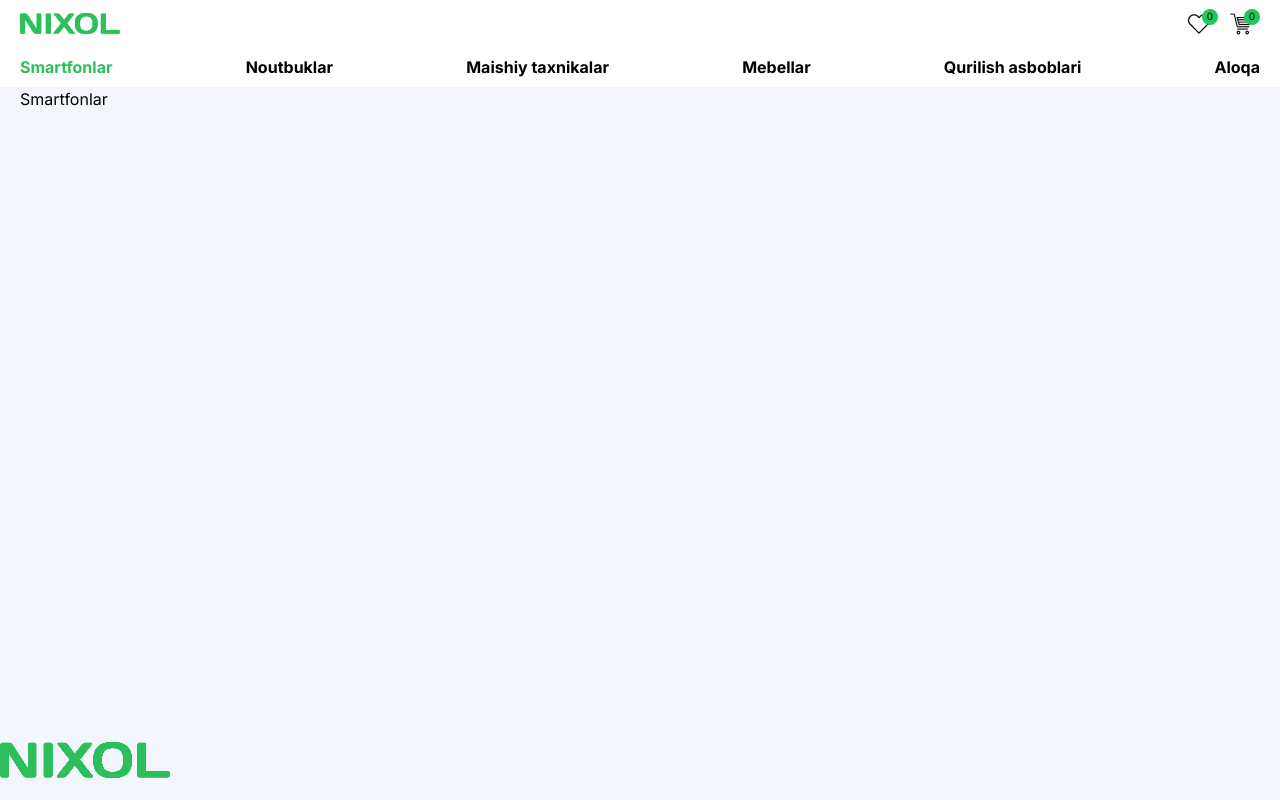
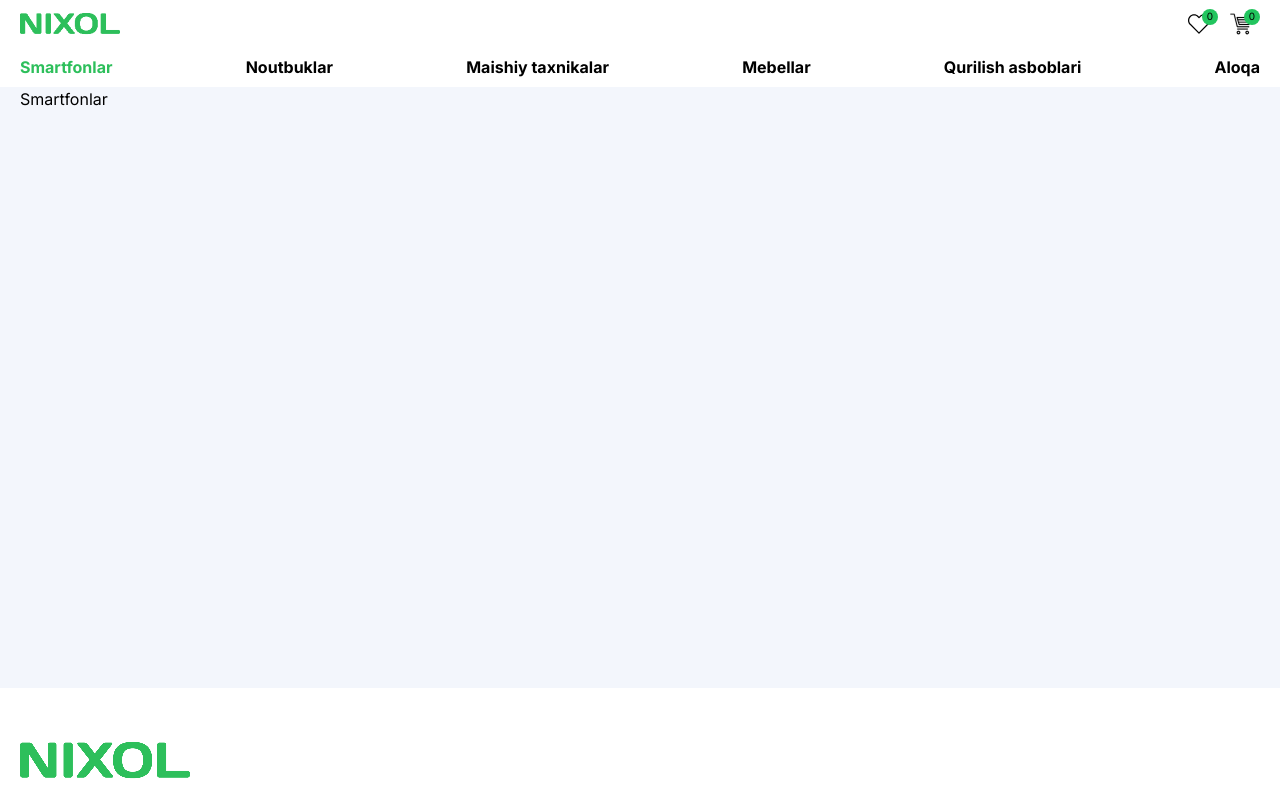
Before and after one commit to Bahromjonov/Nixol-kredit-dokoni, a React (Vite) app: page /smartfonlar in a window 1280 px wide. Built offline with nearby package versions, Linux system fonts and the light colour scheme.

Commit message:
added footer container end bg-color

```diff
--- a/src/components/Footer.jsx
+++ b/src/components/Footer.jsx
@@ -4,8 +4,8 @@ import React from 'react'
 import logo from '../assets/images/Nixol.png'
 const Footer = () => {
     return (
-        <section >
-            <div>
+        <section className='bg-white'>
+            <div className='main-container mt-8'>
                 <img src={logo} alt="logo image" />
             </div>
         </section>
--- a/src/layouts/MainRootLayout.jsx
+++ b/src/layouts/MainRootLayout.jsx
@@ -14,7 +14,7 @@ const MainRootLayout = ({likedCards, setLikedCards}) => {
   return (
     <div className='bg-bodyDgColor min-h-screen font-Inter flex flex-col scroll-smooth'>
         <Header cartCount={cartCount} likedCards={likedCards} setLikedCards={setLikedCards}/>
-        <main className='grow'>
+        <main className='grow mb-10'>
             <Outlet/>
         </main>
         <Footer/>
```
